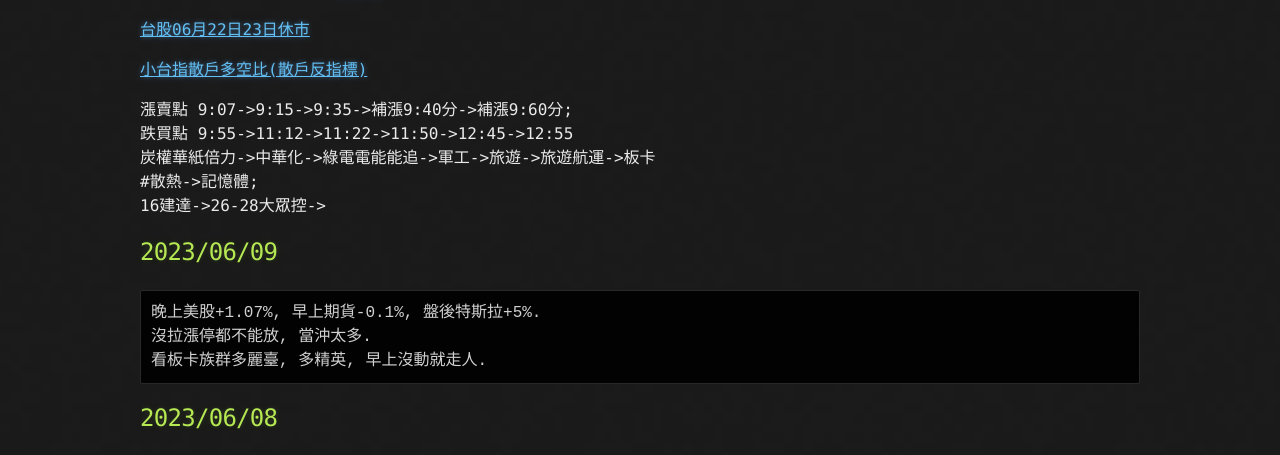
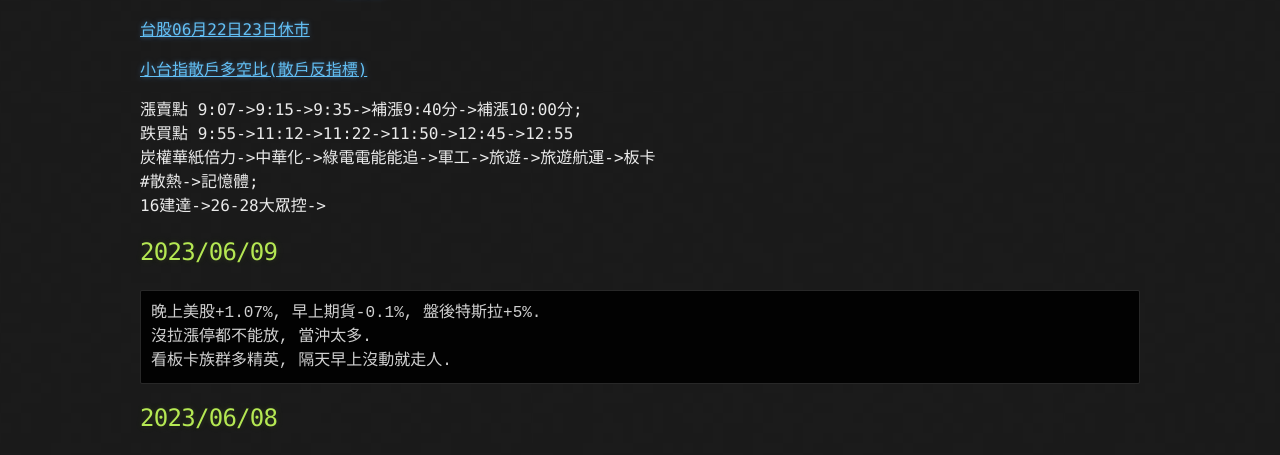
Before and after one commit to lepg5487/Stock_God, a Jekyll site: the page built from index.md, in a window 1280 px wide and 900 px high. Shown: the part 440-895 px from the top of the window. Built offline with Jekyll 4.4.1, drawn with Linux system fonts in a browser that asks for light colours; our own code applies the rules of GitHub Pages for plain Markdown files.

Commit message:
Update index.md

````diff
--- a/index.md
+++ b/index.md
@@ -16,7 +16,7 @@ layout: testlayouts
 
 [小台指散戶多空比(散戶反指標)](https://www.macromicro.me/charts/20069/tw-mtx-long-to-short-ratio-of-individual-player)
 
-漲賣點 9:07->9:15->9:35->補漲9:40分->補漲9:60分;
+漲賣點 9:07->9:15->9:35->補漲9:40分->補漲10:00分;
 跌買點 9:55->11:12->11:22->11:50->12:45->12:55
 炭權華紙倍力->中華化->綠電電能能追->軍工->旅遊->旅遊航運->板卡
 #散熱->記憶體;
@@ -26,7 +26,7 @@ layout: testlayouts
 ```
 晚上美股+1.07%, 早上期貨-0.1%, 盤後特斯拉+5%.
 沒拉漲停都不能放, 當沖太多.
-看板卡族群多麗臺, 多精英, 早上沒動就走人.
+看板卡族群多精英, 隔天早上沒動就走人.
 ```
 
 ## 2023/06/08
````
